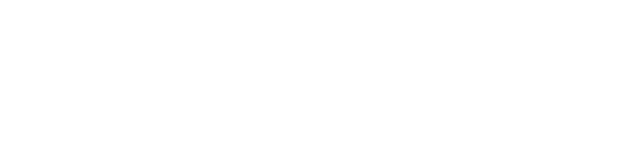
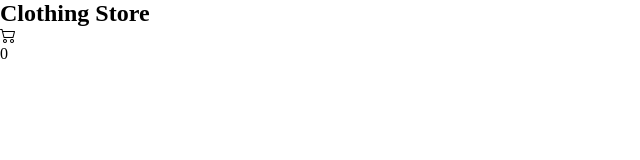
Before and after one commit to abderqasgas/Shopping-Cart, a plain HTML site: page index.html in a window 1280 px wide. Shown: the whole page, without its empty margins (0-640 px from the left). Drawn offline with nearby package versions, Linux system fonts and the light colour scheme.

Commit message:
added cart icon

```diff
--- a/index.html
+++ b/index.html
@@ -4,8 +4,17 @@
     <meta charset="UTF-8">
     <meta name="viewport" content="width=device-width, initial-scale=1.0">
     <title>Main store page</title>
+    <link rel="stylesheet" href="style.css">
+    <link rel="stylesheet" href="https://cdn.jsdelivr.net/npm/bootstrap-icons@1.13.1/font/bootstrap-icons.min.css">
+    <script src="main.js" defer></script>
 </head>
 <body>
-
+    <div class="navbar">
+        <h2>Clothing Store</h2>
+        <div class="cart">
+            <i class="bi bi-cart2"></i>
+            <div class="cartAmount">0</div>
+        </div>
+    </div>
 </body>
 </html>
--- a/src/style.css
+++ b/src/style.css
@@ -0,0 +1,5 @@
+*{
+    margin: 0;
+    padding: 0;
+    box-sizing: border-box;
+}
```
Also changed, not shown: images/img-1.jpg (added), images/img-2.jpg (added), images/img-3.jpg (added), 1 other file.
